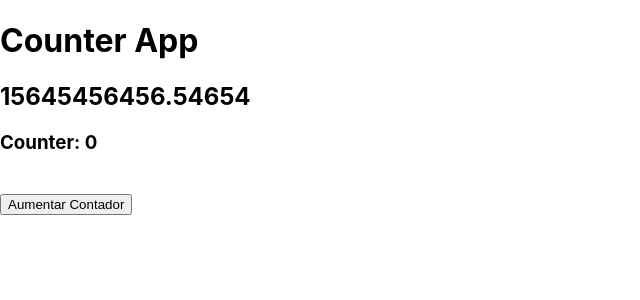
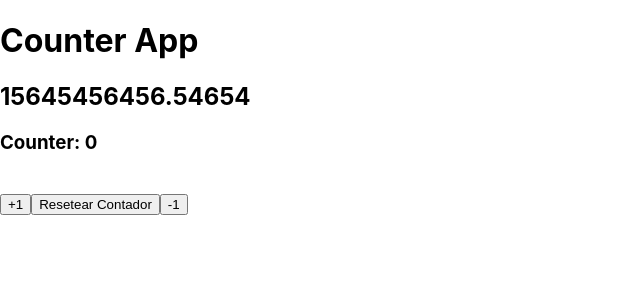
Before and after one commit to deividpa/react-counter-app, a React (Create React App) app: page / in a window 1280 px wide. Shown: the top 300 px of the page, without its empty margins (0-640 px from the left). Built offline with nearby package versions, Linux system fonts and the light colour scheme.

Commit message:
Se agregan dos botones adicionales que permiten restar y resetear el contador por medio del mismo Hook: useState

```diff
--- a/src/Components/CounterApp.js
+++ b/src/Components/CounterApp.js
@@ -8,13 +8,23 @@ const CounterApp = ({ value }) => {
     setCounter(counter + 1);
   };
 
+  const resetHandler = () => {
+    setCounter(0);
+  };
+
+  const substractHandler = () => {
+    setCounter(counter - 1);
+  };
+
   return (
     <>
       <h1>Counter App</h1>
       <h2>{value}</h2>
       <h3>Counter: {counter}</h3>
       <br />
-      <button onClick={clickHandler}>Aumentar Contador</button>
+      <button onClick={clickHandler}>+1</button>
+      <button onClick={resetHandler}>Resetear Contador</button>
+      <button onClick={substractHandler}>-1</button>
     </>
   );
 };
```
